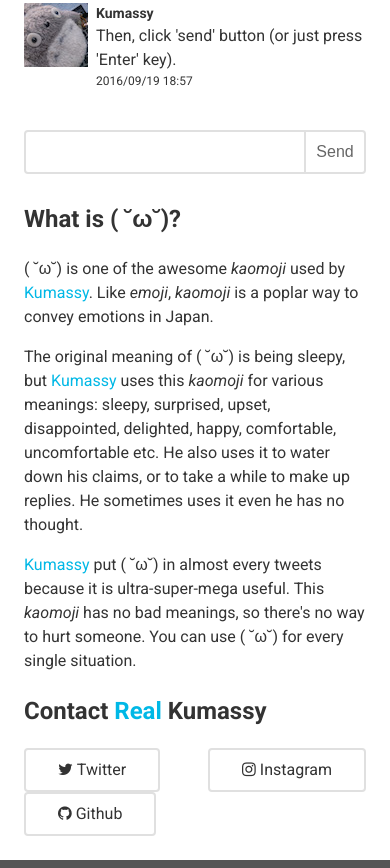
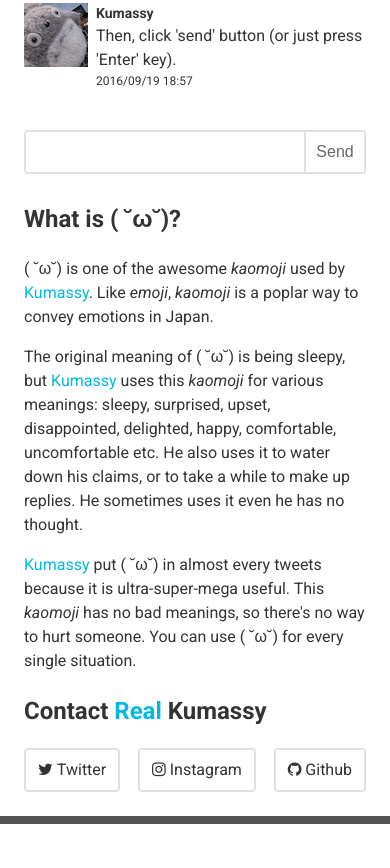
Before and after one commit to Kumassy/Kumassy.github.io, a website: page index.html in a window 390 px wide. Shown: the part 511-1379 px from the top of the page. After the commit the page ends 1335 px from the top, so only its background shows below. Drawn offline with Linux system fonts and the light colour scheme.

Commit message:
add css breakpoint

```diff
--- a/_scss/styles.scss
+++ b/_scss/styles.scss
@@ -140,6 +140,9 @@ header{
 			a{
 				display: block;
 				padding: 8px 32px;
+				@media screen and (max-width: 480px) {
+					padding: 8px 12px;
+				}
 				width: 100%;
 				height: 100%;
 				color: #333;
```
Also changed, not shown: css/styles.css.
